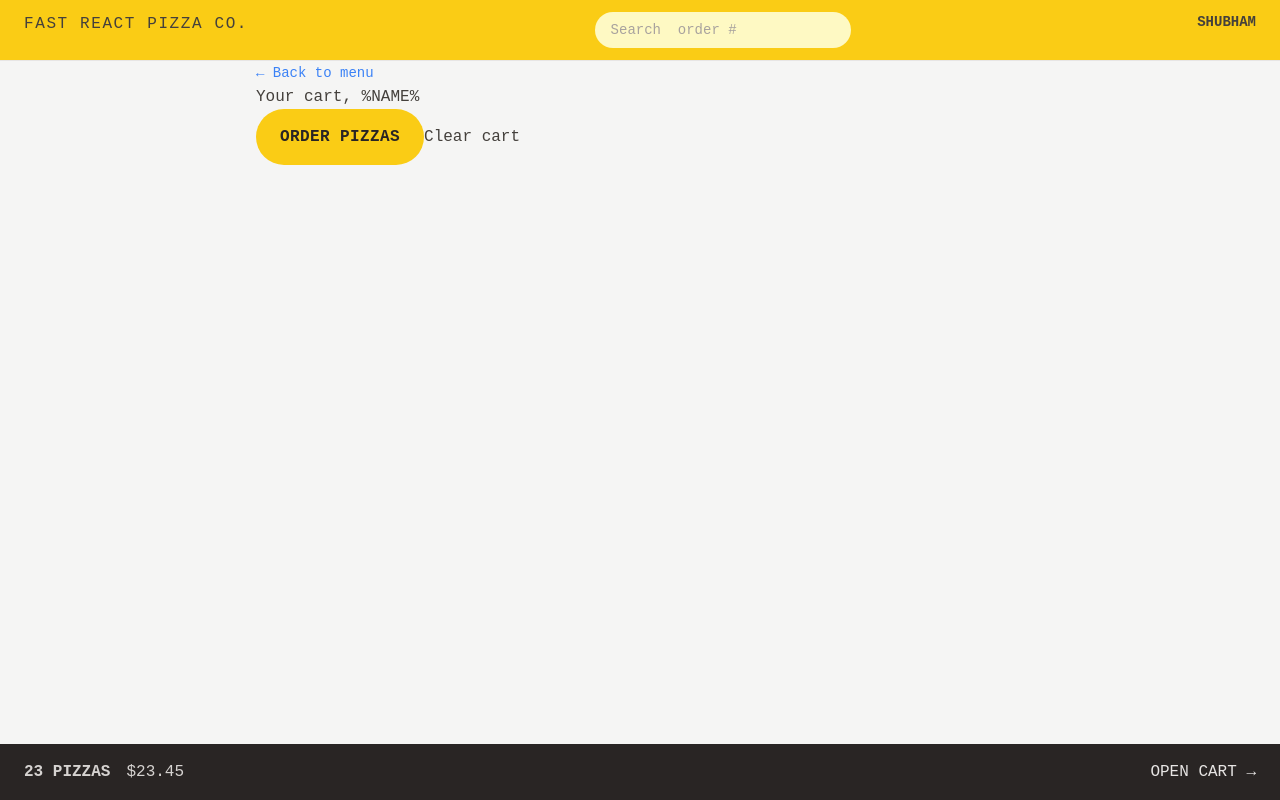
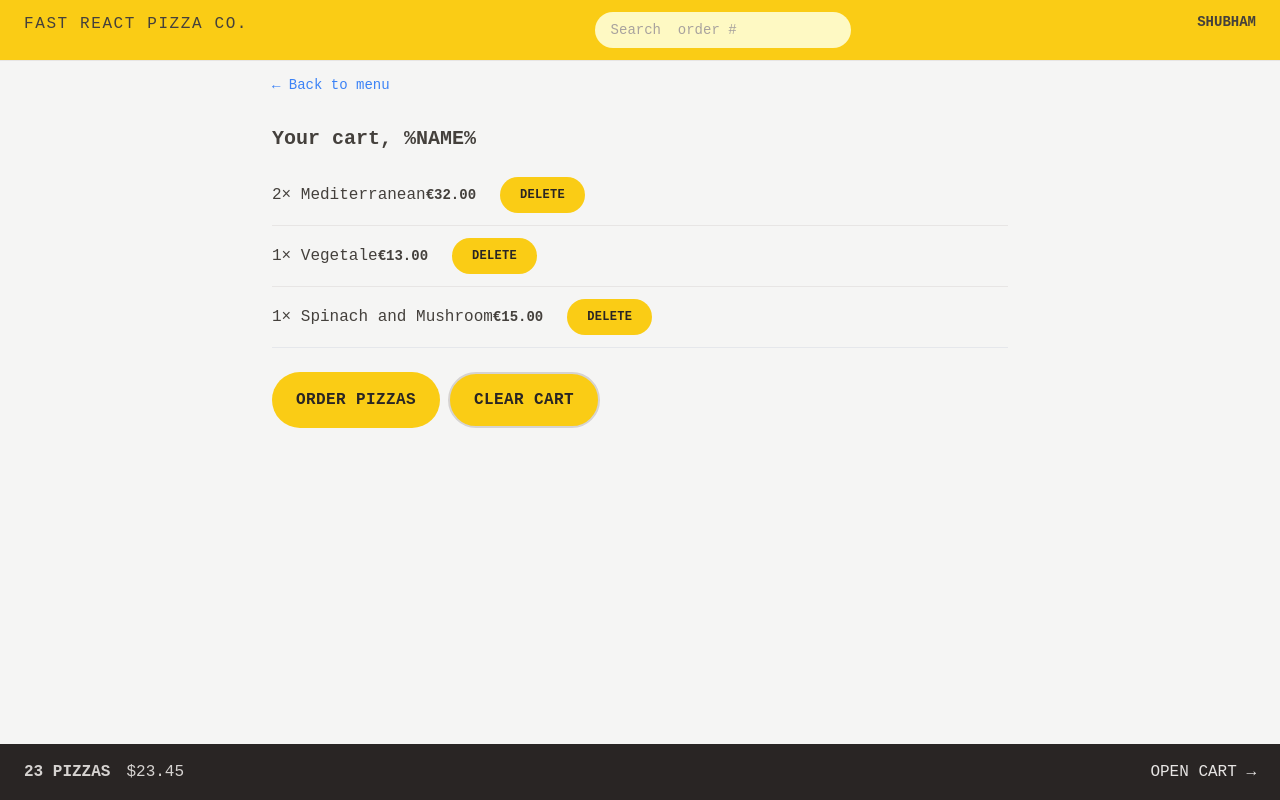
Before and after one commit to shubham4132/fast-react-pizza, a React (Vite) app: page /cart in a window 1280 px wide. Built offline with nearby package versions, Linux system fonts and the light colour scheme.

Commit message:
Styling the Cart using Tailwind

```diff
--- a/src/features/cart/Cart.jsx
+++ b/src/features/cart/Cart.jsx
@@ -1,6 +1,7 @@
 import { Link } from 'react-router-dom'
 import LinkButton from '../../ui/LinkButton'
 import Button from '../../ui/Button'
+import CartItem from './CartItem'
 
 const fakeCart = [
     {
@@ -30,17 +31,22 @@
     const cart = fakeCart
 
     return (
-        <div>
+        <div className="px-4 py-3">
             <LinkButton to="/menu">&larr; Back to menu</LinkButton>
 
-            <h2>Your cart, %NAME%</h2>
+            <h2 className="mt-7 text-xl font-semibold">Your cart, %NAME%</h2>
+            <ul className="mt-3 divide-y divide-stone-200 border-b">
+                {cart.map((item) => (
+                    <CartItem item={item} key={item.key} />
+                ))}
+            </ul>
 
-            <div>
+            <div className="mt-6 space-x-2">
                 {/* <Link to="/order/new">Order pizzas</Link> */}
                 <Button to="/order/new" type="primary">
                     Order pizzas
                 </Button>
-                <button>Clear cart</button>
+                <Button type="secondary">Clear cart</Button>
             </div>
         </div>
     )
--- a/src/features/cart/CartItem.jsx
+++ b/src/features/cart/CartItem.jsx
@@ -1,18 +1,22 @@
-import { formatCurrency } from "../../utils/helpers";
+import Button from '../../ui/Button'
+import { formatCurrency } from '../../utils/helpers'
 
 function CartItem({ item }) {
-  const { pizzaId, name, quantity, totalPrice } = item;
+    const { pizzaId, name, quantity, totalPrice } = item
 
-  return (
-    <li>
-      <p>
-        {quantity}&times; {name}
-      </p>
-      <div>
-        <p>{formatCurrency(totalPrice)}</p>
-      </div>
-    </li>
-  );
+    return (
+        <li className="py-3 sm:flex sm:items-center">
+            <p className="mb-1 sm:mb-0">
+                {quantity}&times; {name}
+            </p>
+            <div className="flex items-center justify-between sm:gap-6">
+                <p className="text-sm  font-bold">
+                    {formatCurrency(totalPrice)}
+                </p>
+                <Button type="small">Delete</Button>
+            </div>
+        </li>
+    )
 }
 
-export default CartItem;
+export default CartItem
--- a/src/ui/Button.jsx
+++ b/src/ui/Button.jsx
@@ -5,7 +5,10 @@
         'inline-block  rounded-full bg-yellow-400  font-semibold uppercase tracking-wide text-stone-800 transition-colors hover:bg-yellow-300 focus:outline-none focus:ring focus:ring-yellow-300 focus:ring-offset-2 disabled:cursor-not-allowed'
     const styles = {
         primary: base + 'px-4 py-3 md:px-6 md:py-4',
-        small: base + ' px-4 py-2 md:px-5 md:py-2.5',
+        small: base + ' px-4 py-2 md:px-5 md:py-2.5 text-xs',
+        secondary:
+            base +
+            'inline-block  rounded-full bg-transparent border-2 border-stone-300 font-semibold uppercase tracking-wide text-stone-400 transition-colors hover:bg-stone-800  focus:ring-stone-200 focus:outline-none focus:ring focus:ring-yellow-300 focus:ring-offset-2 disabled:cursor-not-allowed px-4 py-2.5 md:px-6 md:py-3.5',
     }
     if (to) {
         return (
```
